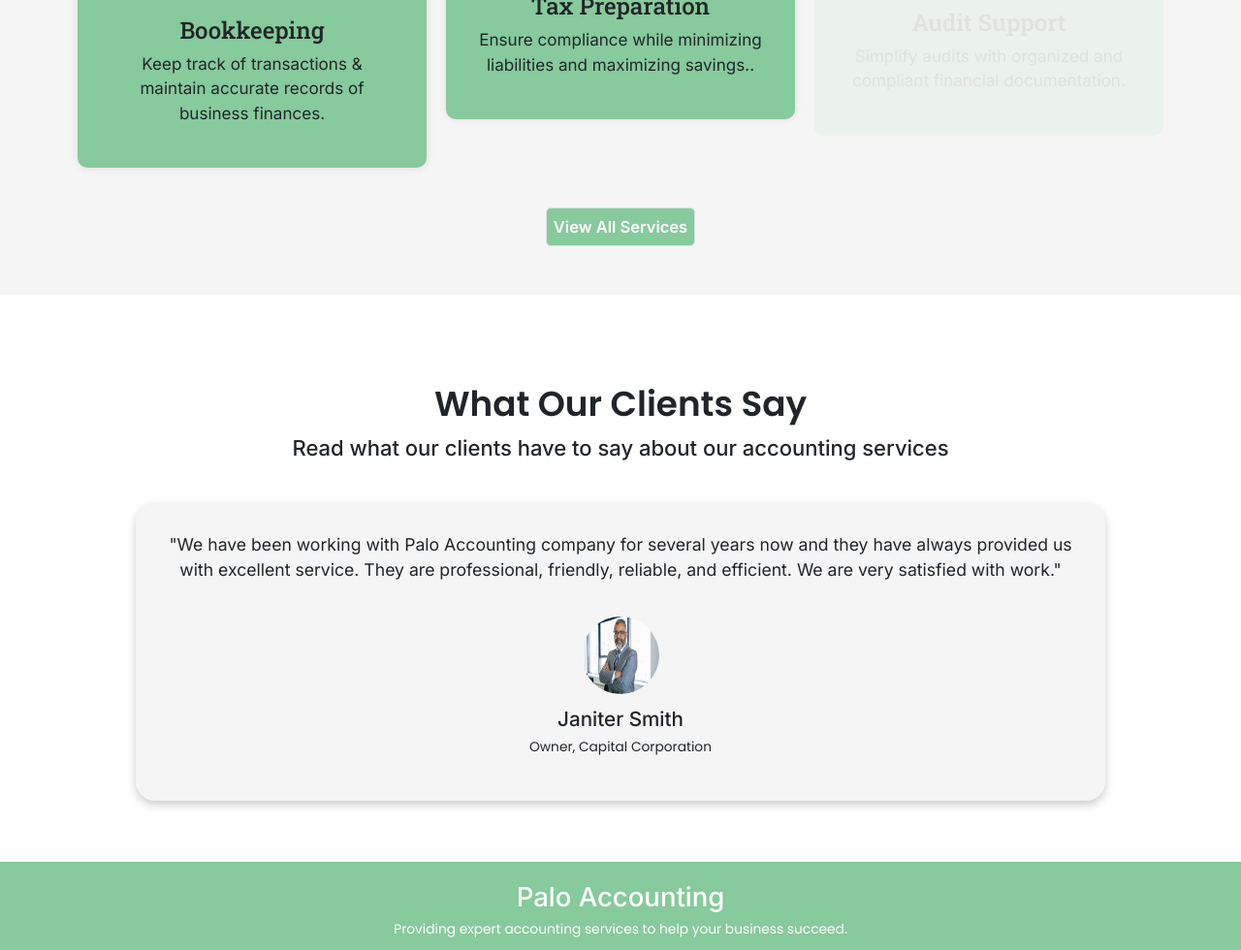
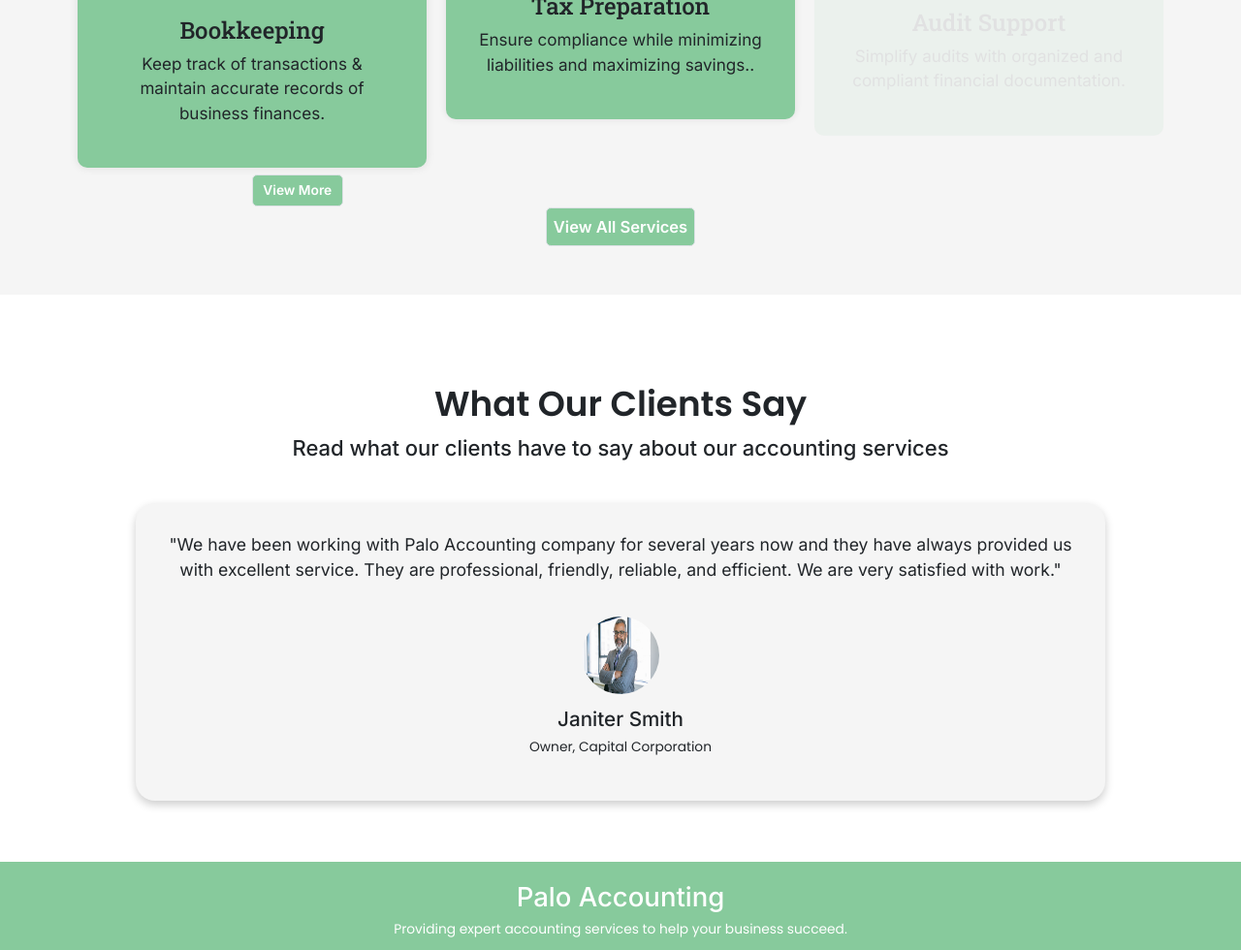
Before and after one commit to Danidu-Muhandiram/Accounting-Firm-Website, a plain HTML site: page index.html in a window 1280 px wide. Shown: the part 1908-2888 px from the top of the page at 97% size. Drawn offline with nearby package versions, Linux system fonts and the light colour scheme.

Commit message:
add service box button visible - hover

```diff
--- a/index.html
+++ b/index.html
@@ -182,6 +182,7 @@
                   <div class="service-content">
                     <p>Keep track of transactions & maintain accurate records of business finances.</p>
                   </div>
+                  <a href="#" class="hide-button hero-button btn btn-primary border border-none fs-6">View More</a>
                 </div>
               </div>
               <div class="col-lg-4 col-sm-6 service-box-hover">
--- a/style.css
+++ b/style.css
@@ -310,11 +310,22 @@
 
 .service-box-hover{
   transition: transform 0.3s ease-in-out;
+
 }
 
-.service-box-hover:hover{
+.service-box-hover:hover, .hide-button{
   transform: scale(1.05);
+  bottom: 10px;
 }
+
+.hide-button{
+  position: absolute;
+  bottom: -40px;
+  left: 50%;
+  transform: translateX(-50%);
+  transition: bottom 0.3s ease-in-out;
+}
+
 
 /*SERVICE AND FEEDBACK TITLE FONT SIZE*/
 .services-title h4, .feedback-title h4{
```
